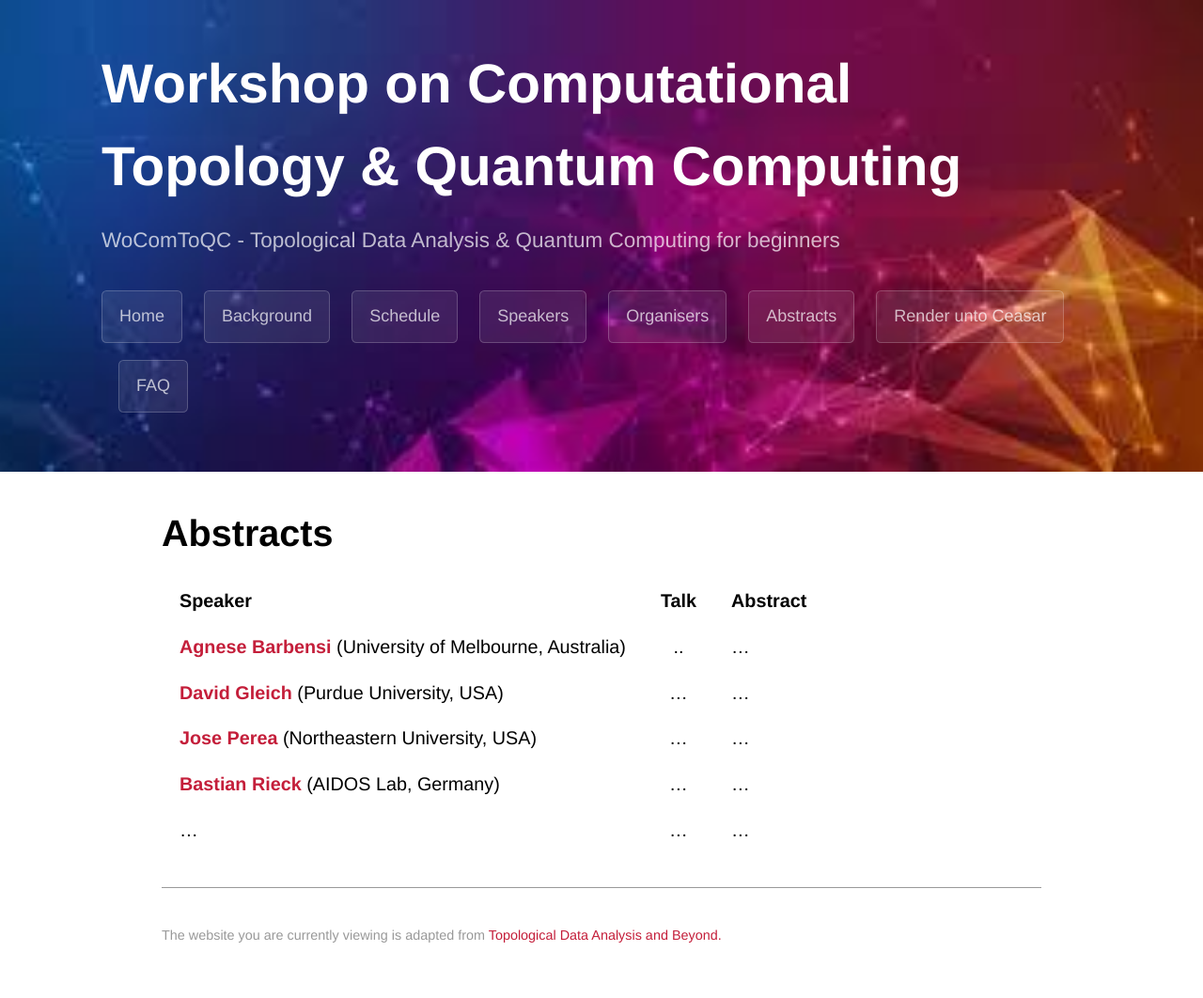
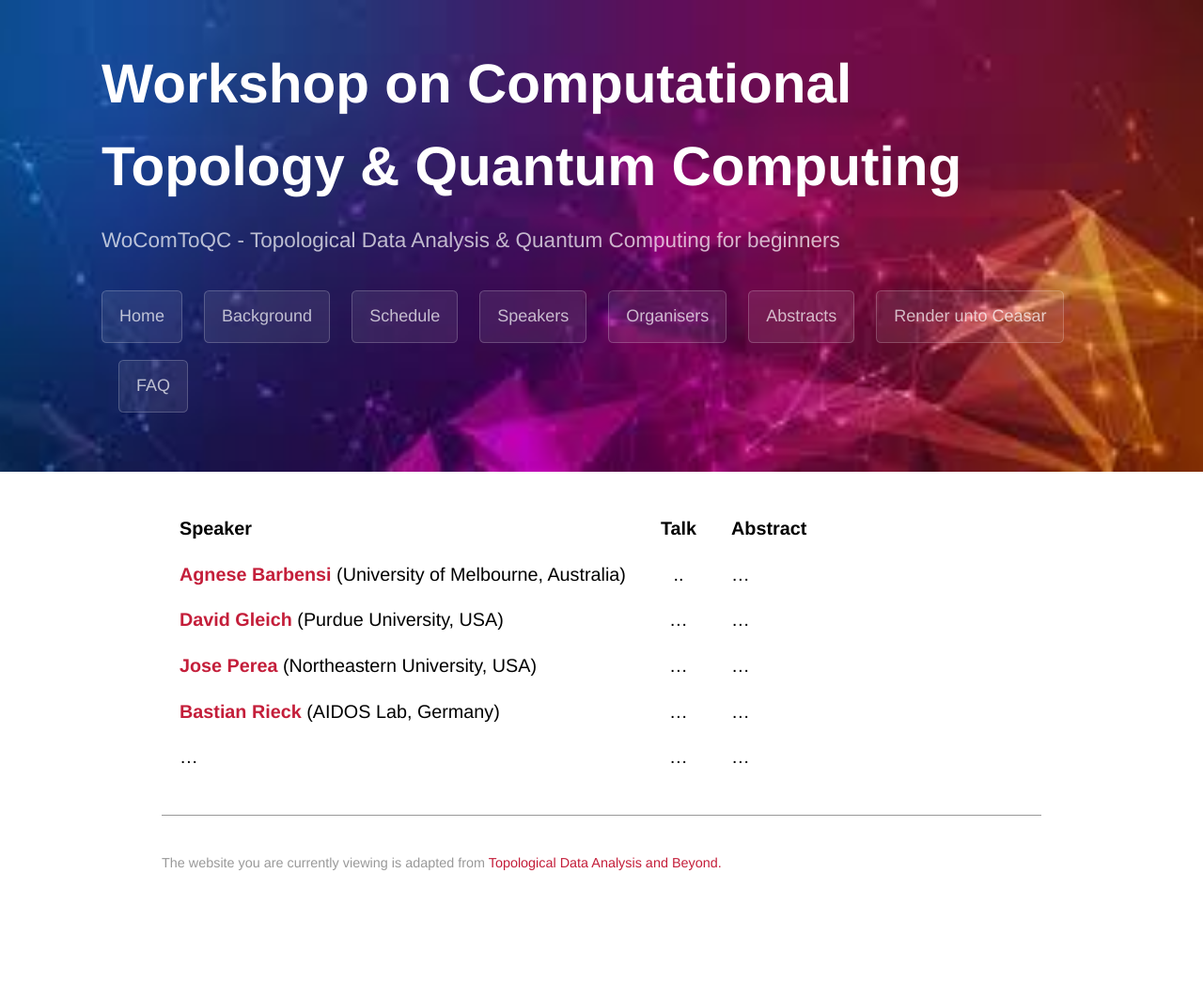
Before and after one commit to WoComtoQC/wocomtoqc.github.io, a Jekyll site: the page built from abstract.md, in a window 1280 px wide. Shown: the whole page at 94% size. Built offline with Jekyll 4.4.1, drawn with Linux system fonts in a browser that asks for light colours; some web fonts are replaced; our own code applies the rules of GitHub Pages for plain Markdown files; after the commit the page ends 985 px from its top, so only the background shows below that.

Commit message:
Update and rename abstracts.md to abstract.md

```diff
--- a/abstracts.md
+++ b/abstract.md
@@ -1,11 +1,5 @@
----
-layout: default
----
 
 
-
-
-# Abstracts
 
 
 
```
